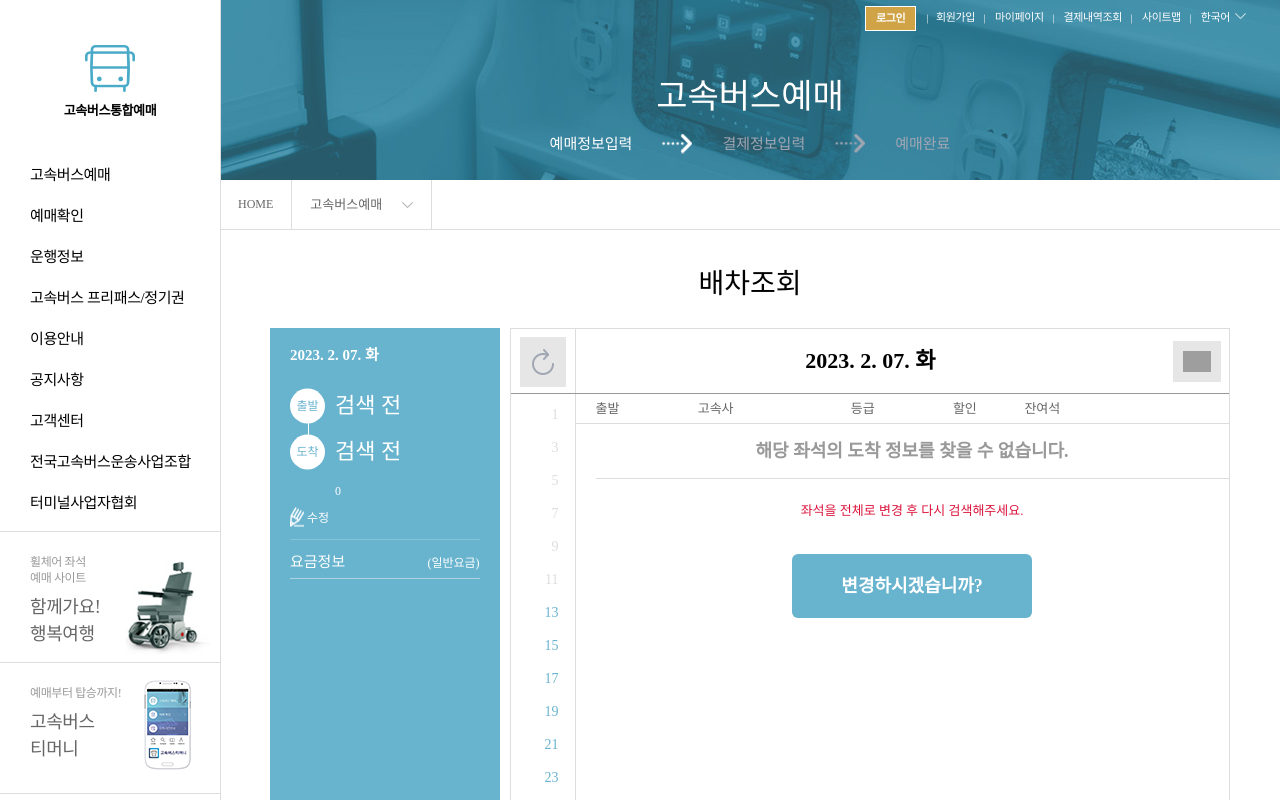
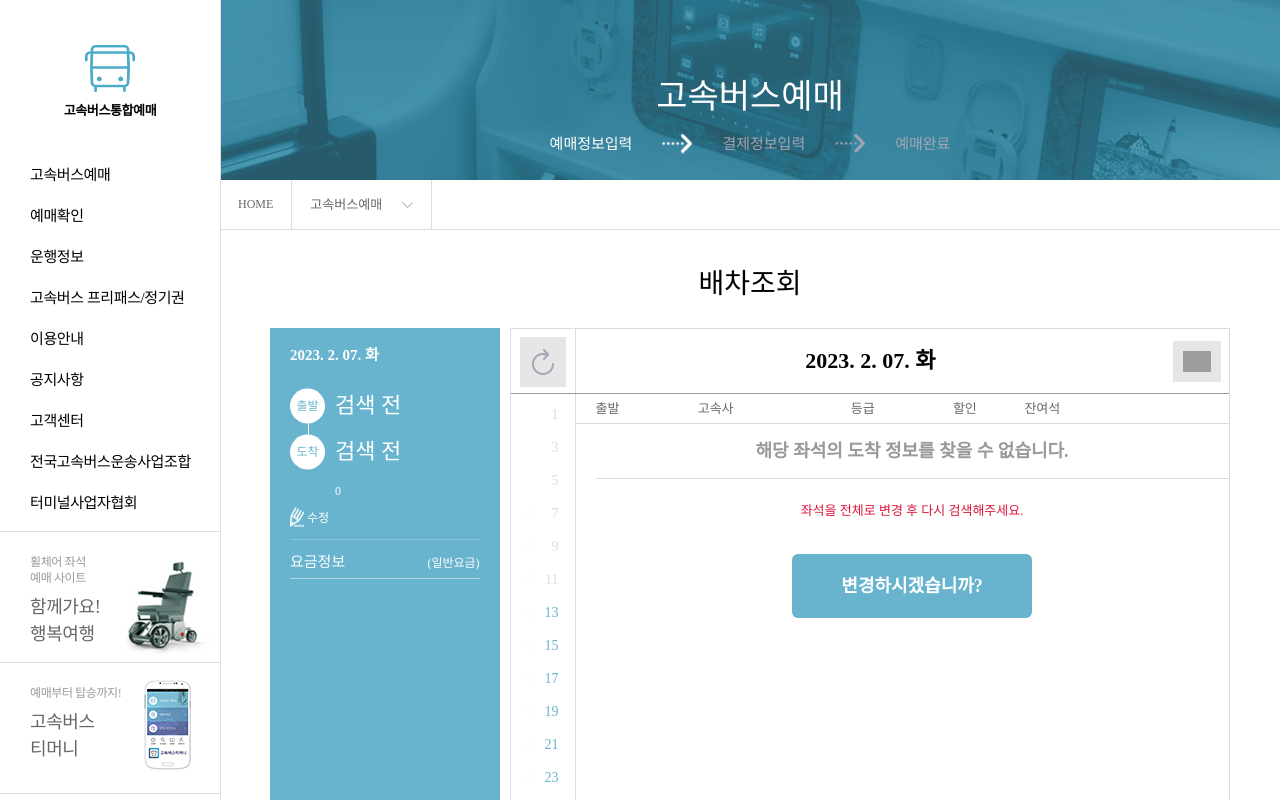
Before and after one commit to frdytheme/multibus, a React (Create React App) app: page /routeInfo in a window 1280 px wide. Shown: the top 800 px of the page. Built offline with nearby package versions, Linux system fonts and the light colour scheme; grey boxes are pictures that could not be loaded.

Commit message:
구현되지 않은 UI 삭제

```diff
--- a/src/App.js
+++ b/src/App.js
@@ -7,7 +7,6 @@ import Home from "./components/Home";
 import Navigation from "./components/Navigation";
 import RouteInfo from "./components/RouteInfo";
 import TicketBox from "./components/TicketBox";
-import UserNav from "./components/UserNav";
 
 function App() {
   const modalToggle = useSelector((state) => state.modalSwitch.ticketToggle);
@@ -18,7 +17,6 @@ function App() {
       {modalToggle && <TicketBox />}
       {confirmToggle && <ConfirmModal />}
       <Navigation />
-      <UserNav />
       <Routes>
         <Route path="/" element={<Home />} />
         <Route path="/routeInfo" element={<RouteInfo />} />
--- a/src/components/Footer.js
+++ b/src/components/Footer.js
@@ -63,7 +63,6 @@ const FooterBox = styled.footer`
       border: 1px solid #666;
       padding: 0 20px;
       box-sizing: border-box;
-      cursor: pointer;
       margin-bottom: 20px;
       img {
         width: 11px;
@@ -139,9 +138,12 @@ function Footer() {
           </ul>
         </li>
         <li className="copyright">
-          서울특별시 서초구 신반포로 194 통신판매업신고: 2009-서울서초 0587호 대표자 : 이광재
+          서울특별시 서초구 신반포로 194 통신판매업신고: 2009-서울서초 0587호
+          대표자 : 이광재
         </li>
-        <li className="copyright">COPYRIGHT© 2016. WWW.KOBUS.CO.KR . ALL RIGHT RESERVED</li>
+        <li className="copyright">
+          COPYRIGHT© 2016. WWW.KOBUS.CO.KR . ALL RIGHT RESERVED
+        </li>
       </ul>
       <div className="sideBox">
         <div
@@ -151,9 +153,15 @@ function Footer() {
           }}>
           관련사이트
           {otherChk ? (
-            <img src={`${path}/images/bu_selectArrow.png`} alt="화살표 아이콘" />
+            <img
+              src={`${path}/images/bu_selectArrow.png`}
+              alt="화살표 아이콘"
+            />
           ) : (
-            <img src={`${path}/images/bu_selectArrowC.png`} alt="화살표 아이콘" />
+            <img
+              src={`${path}/images/bu_selectArrowC.png`}
+              alt="화살표 아이콘"
+            />
           )}
           {otherChk && (
             <ul>
--- a/src/components/Home.js
+++ b/src/components/Home.js
@@ -35,7 +35,6 @@ const MainSection = styled.main`
         width: 53px;
         height: 53px;
         margin-bottom: 15px;
-        cursor: pointer;
         overflow: hidden;
       }
       img {
--- a/src/components/Navigation.js
+++ b/src/components/Navigation.js
@@ -38,10 +38,7 @@ const Nav = styled.nav`
       padding: 9px 10px 9px 30px;
       height: 23px;
       line-height: 23px;
-      cursor: pointer;
-      &:hover {
-        color: var(--blue-color);
-      }
+      user-select: none;
     }
   }
   .subBanner {
--- a/src/components/Ticketing.js
+++ b/src/components/Ticketing.js
@@ -33,7 +33,7 @@ const TicketingOption = styled.section`
       width: 50%;
       background-color: #eee;
       position: relative;
-      cursor: pointer;
+      user-select: none;
       color: #b3b3b3;
       &:first-child {
         &::after {
@@ -389,40 +389,14 @@ function Ticketing() {
     <>
       <TicketingOption>
         <div>
-          <p
-            className={`${oneWay || "on"}`}
-            onClick={() => {
-              setOneWay(false);
-              depTrml || initPlace();
-            }}>
+          <p className="on">
             편도
             <span className="directWay">
-              <span
-                className={`${check || "checked"}`}
-                onClick={() => {
-                  setCheck(false);
-                  depTrml || initPlace();
-                }}>
-                직통
-              </span>
-              <span
-                className={`${check && "checked"}`}
-                onClick={() => {
-                  setCheck(true);
-                  initPlace();
-                }}>
-                환승
-              </span>
+              <span className="checked">직통</span>
+              <span>환승</span>
             </span>
           </p>
-          <p
-            className={`${oneWay && "on"}`}
-            onClick={() => {
-              setOneWay(true);
-              initPlace();
-            }}>
-            왕복
-          </p>
+          <p>왕복</p>
         </div>
         <ul className="ticketBox">
           <li className="choicePlace">
--- a/src/components/UserNav.js
+++ /dev/null
@@ -1,67 +0,0 @@
-import React from "react";
-import styled from "styled-components";
-import { path } from "../asset/DB/requestUrl";
-
-const UserInfo = styled.ul`
-  display: flex;
-  position: fixed;
-  top: 0;
-  right: 0;
-  z-index: 999;
-  margin: 6px 40px 0 0;
-  letter-spacing: -0.4px;
-  li {
-    cursor: pointer;
-    font-size: 11px;
-    color: #fff;
-    padding: 6px 10px;
-    position: relative;
-    &:first-child {
-      background-color: #cfa346;
-      border: 1px solid #fff;
-      margin-right: 10px;
-      font-weight: bold;
-      &::after {
-        right: -13px;
-      }
-    }
-    &::after {
-      content: "";
-      display: block;
-      width: 1px;
-      height: 9px;
-      background-color: #fff;
-      position: absolute;
-      top: 50%;
-      right: 0;
-      transform: translateY(-50%);
-      opacity: 0.5;
-    }
-    &:last-child {
-      &::after {
-        display: none;
-      }
-      &::before {
-        content: url(${path}/images/bu_selectArrowW.png);
-        position: absolute;
-        right: -6px;
-        top: 4px;
-      }
-    }
-  }
-`;
-
-function UserNav() {
-  return (
-    <UserInfo>
-      <li>로그인</li>
-      <li>회원가입</li>
-      <li>마이페이지</li>
-      <li>결제내역조회</li>
-      <li>사이트맵</li>
-      <li>한국어</li>
-    </UserInfo>
-  );
-}
-
-export default UserNav;
```
Also changed, not shown: src/components/Main.js (deleted, +0 -30 lines).
